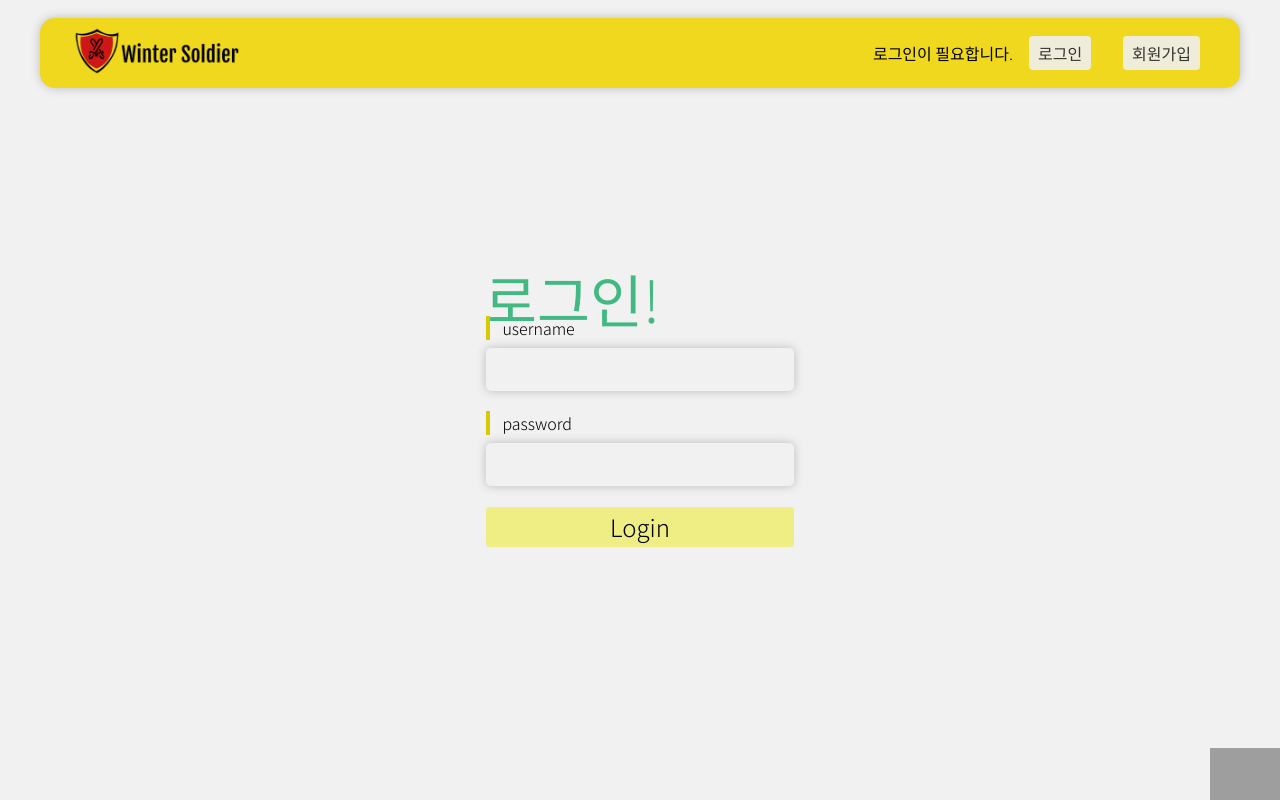
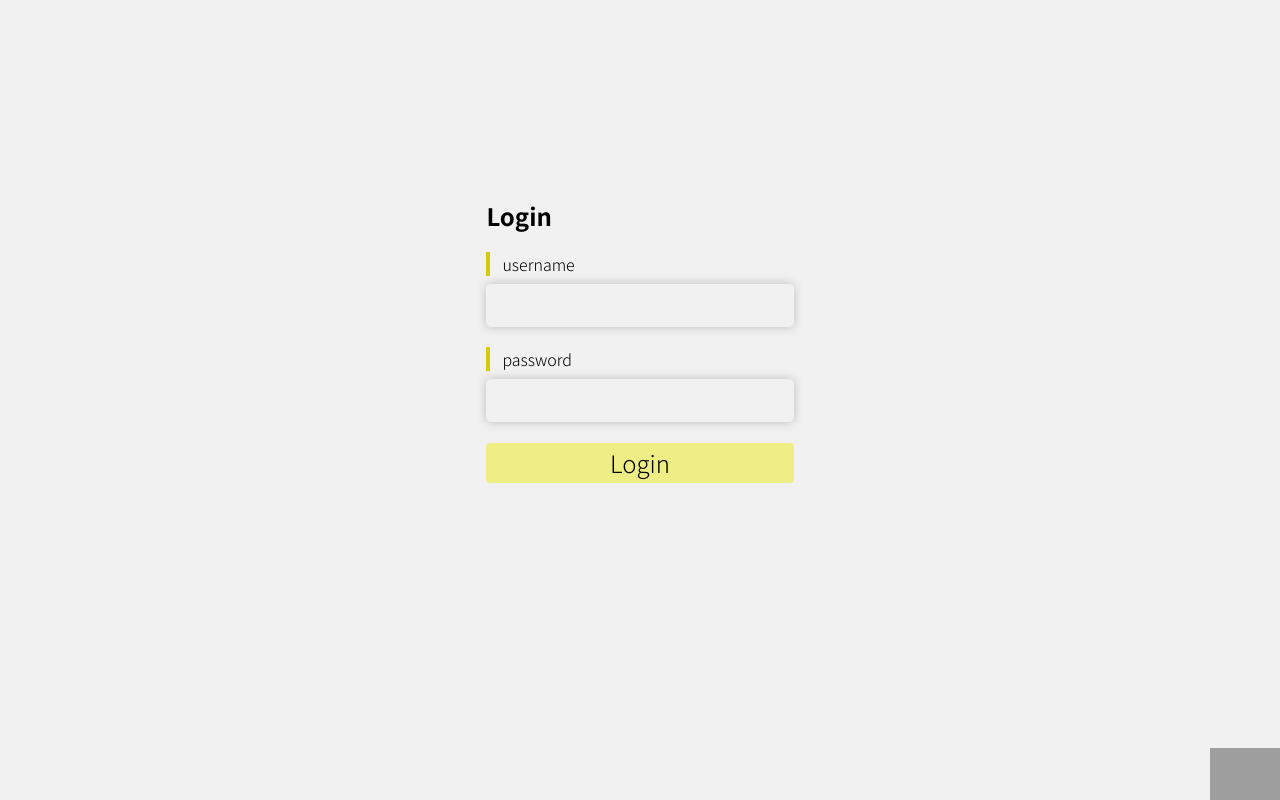
Before and after one commit to mingddo/WinterSoldier, a Vue app: page /login in a window 1280 px wide. Built offline with nearby package versions, Linux system fonts and the light colour scheme; grey boxes are pictures that could not be loaded; what @chenfengyuan/vue-carousel, vue-autosuggest, vue-axios-cors would draw is missing.

Commit message:
[진우] 레이아웃 수정.

```diff
--- a/public/style.css
+++ b/public/style.css
@@ -22,7 +22,7 @@
   --padding: 12px;
   --padding-side: 40px;
   --padding-updown: 12px;
-  --padding-one: 58px;
+  --padding-one: 30px;
   --margin: 12px;
   --margin-semi: 24px;
   --margin-one: 44px;
@@ -76,7 +76,7 @@ a {
   max-width: var(--max-width);
   min-width: var(--min-width);
   margin: 0 auto;
-  padding: 18px 0;
+  padding: 30px 0;
 }
 
 * {
@@ -124,11 +124,10 @@ li {
 /* Header.navbar */
 .navbar {
   display: flex;
+  flex-direction: column;
   box-shadow: 0px 0px 10px 0.3px var(--color-gray-light);
   border-radius: 15px;
   border: none;
-  justify-content: space-between;
-  align-items: center;
   background-color: var(--color-yellow-prime);
   color: var(--color-white);
   padding: 8px 24px;
@@ -173,7 +172,14 @@ li {
 .navbar__icons {
   color: var(--color-black);
   display: flex;
+  flex-direction: column;
   align-items: center;
+}
+
+.signup__wrapper {
+  width: 100%;
+  display: flex;
+  justify-content: center;
 }
 
 .log__btn {
@@ -182,7 +188,8 @@ li {
   padding: 4px 8px;
   color: var(--color-gray-dark);
   background-color: var(--color-white-dark);
-  margin: auto 16px;
+  margin: 8px 0;
+  margin-left: 8px;
   font-size: var(--font-small);
   font-weight: var(--weight-semi-bold);
 }
@@ -241,6 +248,7 @@ li {
   flex-direction: column;
   justify-content: space-between;
   align-items: flex-start;
+  /* margin-top: 44px; */
 }
 .home .left_component .left_componet_weather {
   width: 100%;
@@ -326,7 +334,7 @@ li {
   height: auto;
   display: flex;
   padding: var(--padding);
-  justify-content: space-between;
+  justify-content: flex-end;
   align-items: center;
 }
 
@@ -712,9 +720,6 @@ footer .icons {
     flex-wrap: wrap;
   }
 
-  .left_componet_weather {
-  }
-
   .home .left_component .left_componet_weather {
     width: 40%;
     margin: 30px 0;
--- a/src/App.vue
+++ b/src/App.vue
@@ -1,6 +1,5 @@
 <template>
   <div id="app">
-    <Navi />
     <ChatHome />
     <router-view :key="$route.fullPath" />
   </div>
@@ -8,14 +7,14 @@
 
 <script>
 import ChatHome from "./components/ChatBot/ChatHome.vue";
-import Navi from "./components/common/navi.vue";
+// import Navi from "./components/common/navi.vue";
 import { todoCompleted } from "@/api/todo.js";
 import { mapState } from "vuex";
 
 export default {
   name: "App",
   components: {
-    Navi,
+    // Navi,
     ChatHome,
   },
   methods: {
--- a/src/assets/accounts.css
+++ b/src/assets/accounts.css
@@ -12,6 +12,13 @@
   align-items: center;
 }
 
+.login__title {
+  width: 80%;
+  text-align: left;
+  font-size: var(--font-medium);
+  font-weight: var(--weight-bold);
+}
+
 .loginbox > h1 {
   width: 100%;
   height: 15%;
@@ -21,6 +28,7 @@
 
 .loginbox .login-form {
   width: 100%;
+  min-width: 250px;
   height: 80%;
   margin: auto;
   /* padding: auto; */
@@ -134,7 +142,7 @@
 }
 .profile-content-box {
   margin: 10px;
-  width:80%;
+  width: 80%;
   height: 20%;
   display: flex;
   justify-content: space-between;
--- a/src/components/Calendar/Calendar.vue
+++ b/src/components/Calendar/Calendar.vue
@@ -1,22 +1,5 @@
 <template>
   <span class="calendar_frame">
-    <div class="toggle_btn_space">
-      <div class="realtime__wrapper">
-        <span class="realtimetitle">실시간 검색어</span>
-        <Realtime />
-      </div>
-      <label class="toggle" for="myToggle">
-        <input
-          class="toggle__input"
-          type="checkbox"
-          name=""
-          id="myToggle"
-          v-model="calendarToggle"
-          @change="calendarChange"
-        />
-        <div class="toggle__fill"></div>
-      </label>
-    </div>
     <main class="frame">
       <section
         :class="{ claendarchangecls: calendarToggle }"
@@ -192,6 +175,21 @@
         </div>
       </div>
     </main>
+    <div class="toggle_btn_space">
+      <span v-if="calendarToggle">주간 달력</span>
+      <span v-else>월간 달력</span>
+      <label class="toggle" for="myToggle">
+        <input
+          class="toggle__input"
+          type="checkbox"
+          name=""
+          id="myToggle"
+          v-model="calendarToggle"
+          @change="calendarChange"
+        />
+        <div class="toggle__fill"></div>
+      </label>
+    </div>
   </span>
 </template>
 
@@ -200,7 +198,7 @@ import TodoList from "../Todo/TodoList";
 import TodoForm from "../Todo/TodoForm";
 import TodayTodoList from "../Todo/TodayTodoList";
 import TodoListMonth from "../Todo/TodoListMonth.vue";
-import Realtime from "@/views/Realtime.vue";
+// import Realtime from "@/views/Realtime.vue";
 export default {
   name: "Calendar",
   components: {
@@ -208,7 +206,7 @@ export default {
     TodoForm,
     TodoListMonth,
     TodayTodoList,
-    Realtime,
+    // Realtime,
   },
   data() {
     return {
--- a/src/components/common/navi.vue
+++ b/src/components/common/navi.vue
@@ -7,17 +7,6 @@
       </router-link>
     </div>
 
-    <!-- <div class="navbar__search">
-      <input
-        type="text"
-        class="search"
-        placeholder="검색"
-        onfocus="this.placeholder=''"
-        onblur="this.placeholder='검색'"
-      />
-      <i class="fas fa-search search-icon"></i>
-    </div> -->
-
     <div class="navbar__icons">
       <span v-if="isLogin">
         안녕하세요 {{ (myinfo && myinfo.username) || "Anonymous" }} 님
@@ -25,19 +14,16 @@
 
       <span v-else> 로그인이 필요합니다. </span>
 
-      <div>
-        <div v-if="isLogin">
-          <button class="log__btn" @click="onLogout">로그아웃</button>
-        </div>
-        <div v-else>
-          <button class="log__btn">
-            <router-link to="/login">로그인</router-link>
-          </button>
-        </div>
+      <div v-if="isLogin">
+        <button class="log__btn" @click="onLogout">로그아웃</button>
       </div>
 
-      <div v-if="!isLogin">
-        <button class="log__btn">
+      <div class="signup__wrapper">
+        <button v-if="!isLogin" class="log__btn">
+          <router-link to="/login">로그인</router-link>
+        </button>
+
+        <button v-if="!isLogin" class="log__btn">
           <router-link to="/signup">회원가입</router-link>
         </button>
       </div>
--- a/src/views/Accounts/Login.vue
+++ b/src/views/Accounts/Login.vue
@@ -1,8 +1,6 @@
 <template>
   <div class="loginbox">
-    <h1>
-      로그인!
-    </h1>
+    <div class="login__title">Login</div>
     <div class="login-form">
       <div>
         <label for="username">username </label>
--- a/src/views/Home.vue
+++ b/src/views/Home.vue
@@ -1,6 +1,7 @@
 <template>
   <div class="home">
     <section class="left_component">
+      <Navi class="left_child" />
       <Weather class="left__child left_componet_weather" />
       <Corona class="left__child left_componet_corona" />
     </section>
@@ -14,6 +15,8 @@
 </template>
 
 <script>
+import Navi from "@/components/common/navi.vue";
+
 // @ is an alias to /src
 import Calendar from "@/components/Calendar/Calendar.vue";
 import Weather from "./Weather.vue";
@@ -29,6 +32,7 @@ export default {
     // Leftnavi,
     Corona,
     Bottomcontent,
+    Navi,
   },
   data() {
     return {
--- a/src/views/News.vue
+++ b/src/views/News.vue
@@ -4,6 +4,7 @@
       <h2 class="news__section">Today's NEWS</h2>
       <h2 class="news__section">Today's NEWS</h2>
     </div>
+    <Realtime class="news__realtime" />
     <form @keypress.enter.prevent="onSubmit">
       <input
         class="news__search"
@@ -60,9 +61,14 @@
 </template>
 
 <script>
+import Realtime from "@/views/Realtime.vue";
+
 import { getnews } from "@/api/news.js";
 export default {
   name: "News",
+  components: {
+    Realtime,
+  },
   data() {
     return {
       currentOffset: 0,
@@ -119,11 +125,17 @@ export default {
   width: 100%;
   height: 100%;
   padding: 12px 24px;
+  display: flex;
+  flex-direction: column;
+  align-items: center;
+}
+.news__realtime {
+  width: 200px;
 }
 .news__search {
   border: 3px solid var(--color-yellow-prime);
   border-radius: 0px;
-  width: 50%;
+  width: 300px;
   padding: 4px 8px;
   font-size: var(--font-small);
 }
--- a/src/views/Realtime.vue
+++ b/src/views/Realtime.vue
@@ -244,10 +244,10 @@ export default {
 </script>
 
 <style scoped>
-.broadcast {
+/* .broadcast {
   padding-left: 12px;
   width: 400px;
-}
+} */
 
 .carousel {
   box-shadow: 0px 0px 10px 0.3px var(--color-gray-light);
```
